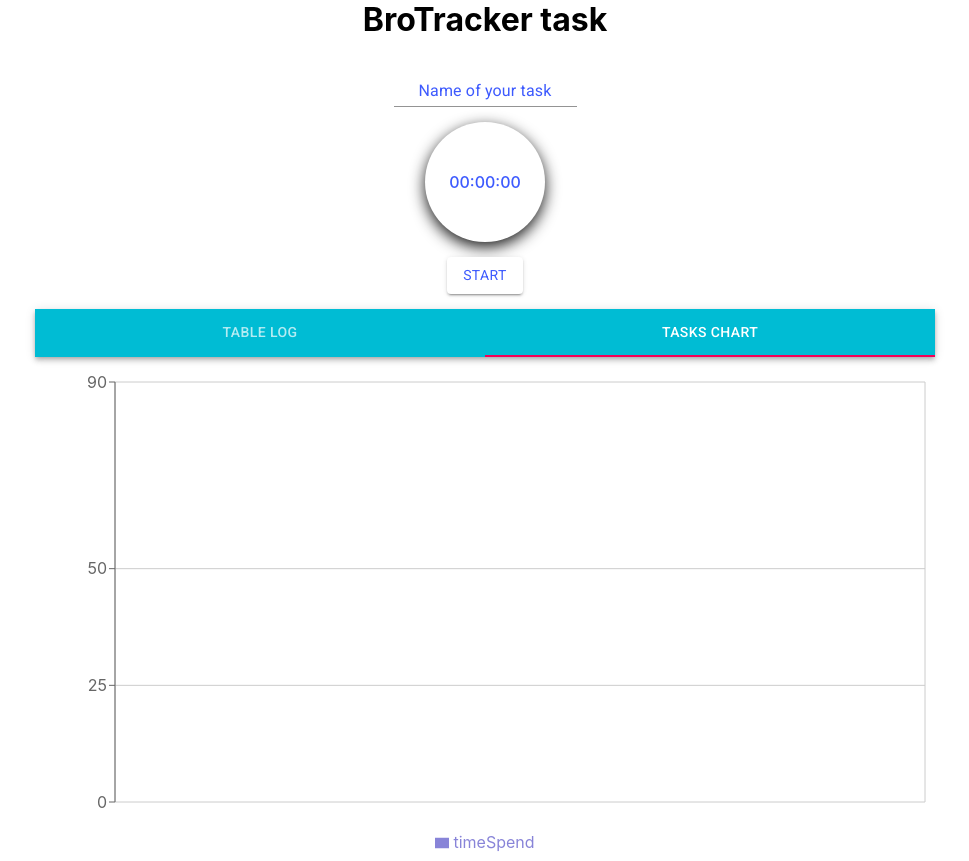
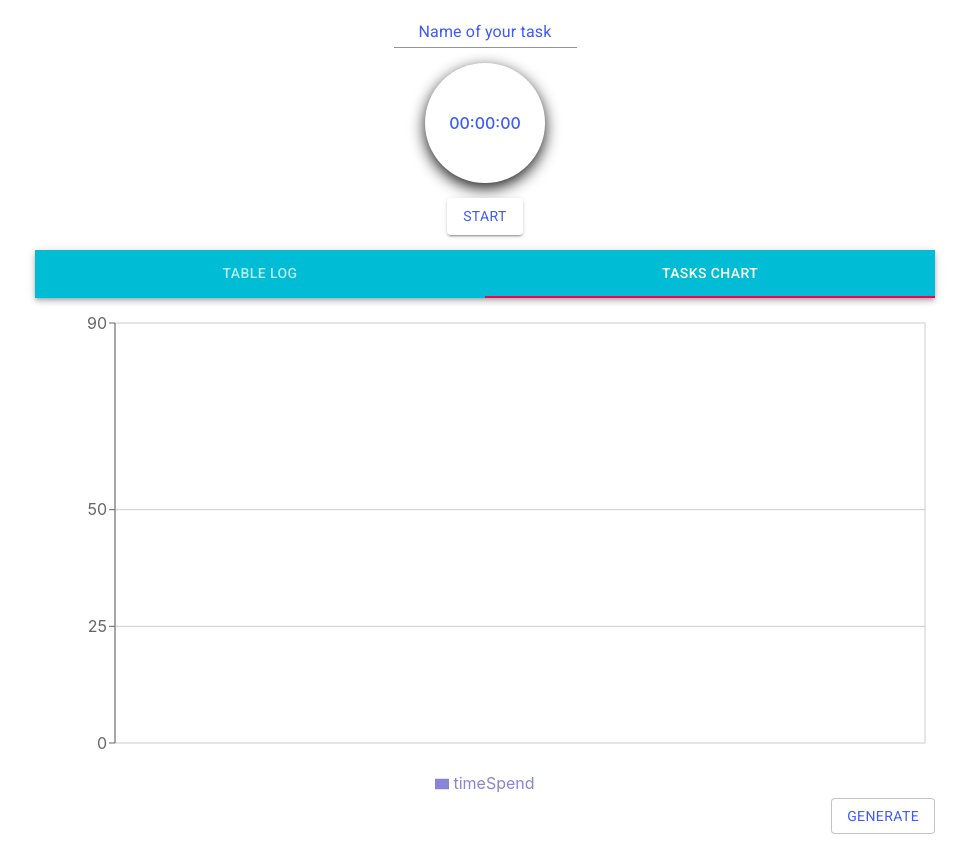
Before and after one commit to SkyWalker1996x/brotracker, a React (Create React App) app: page /tasks_chart in a window 1280 px wide. Shown: the whole page, without its empty margins (155-1124 px from the left). Built offline with nearby package versions, Linux system fonts and the light colour scheme.

Commit message:
feat: create GenerateTaskButton component

```diff
--- /dev/null
+++ b/src/UI/wrappers/GenerateTaskButtonWrapper/GenerateTaskButtonWrapper.tsx
@@ -0,0 +1,8 @@
+import React from 'react';
+import './generate-task-button-wrapper.css';
+
+const GenerateTaskButtonWrapper: React.FC = ({ children }) => {
+  return <div className="button-wrapper">{children}</div>;
+};
+
+export default GenerateTaskButtonWrapper;
--- /dev/null
+++ b/src/UI/wrappers/GenerateTaskButtonWrapper/generate-task-button-wrapper.css
@@ -0,0 +1,5 @@
+.button-wrapper {
+    display: flex;
+    justify-content: flex-end;
+    margin-bottom: 25px;
+}
--- /dev/null
+++ b/src/components/TasksChart/GenerateTaskButton/GenerateTaskButton.tsx
@@ -0,0 +1,15 @@
+import React from 'react';
+import Button from '@material-ui/core/Button';
+import { useStyles } from './mui-styles';
+
+const GenerateTaskButton = () => {
+  const classes = useStyles();
+
+  return (
+    <Button variant="outlined" className={classes.generateButton}>
+      Generate
+    </Button>
+  );
+};
+
+export default GenerateTaskButton;
--- /dev/null
+++ b/src/components/TasksChart/GenerateTaskButton/mui-styles.ts
@@ -0,0 +1,10 @@
+import { makeStyles } from '@material-ui/core/styles';
+import { indigo } from '@material-ui/core/colors';
+
+export const useStyles = makeStyles({
+  generateButton: {
+    color: indigo['A400'],
+    background: '#ffffff',
+    fontWeight: 400,
+  },
+});
--- a/src/components/TasksChart/TasksChart.tsx
+++ b/src/components/TasksChart/TasksChart.tsx
@@ -10,7 +10,8 @@ import {
   Legend,
 } from 'recharts';
 import { State } from '../../interfaces';
-
+import GenerateTaskButton from './GenerateTaskButton/GenerateTaskButton';
+import GenerateTaskButtonWrapper from '../../UI/wrappers/GenerateTaskButtonWrapper/GenerateTaskButtonWrapper';
 
 const TasksChart = (props: any) => {
   const { tasks } = props;
@@ -24,6 +25,7 @@ const TasksChart = (props: any) => {
   });
 
   return (
+    <>
       <BarChart
         width={900}
         height={500}
@@ -42,6 +44,10 @@ const TasksChart = (props: any) => {
         <Legend />
         <Bar dataKey="timeSpend" fill="#8884d8" />
       </BarChart>
+      <GenerateTaskButtonWrapper>
+        <GenerateTaskButton />
+      </GenerateTaskButtonWrapper>
+    </>
   );
 };
 
--- a/src/pages/Main/Main.tsx
+++ b/src/pages/Main/Main.tsx
@@ -8,7 +8,6 @@ import EmptyTaskWarning from '../../components/EmptyTaskWarning/EmptyTaskWarning
 const Main = () => {
   return (
     <ColumnWrapper>
-      <h1>BroTracker task</h1>
       <Timer />
       <TimerTabs />
       <EmptyTaskWarning />
```
Lines whose indentation alone changed are shown as unchanged.
